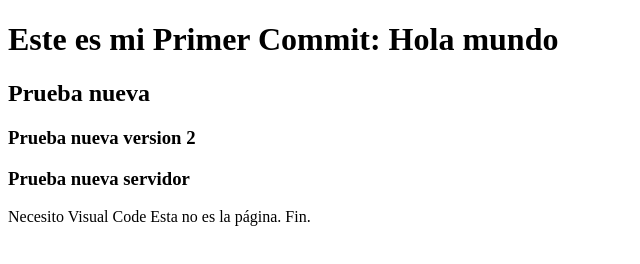
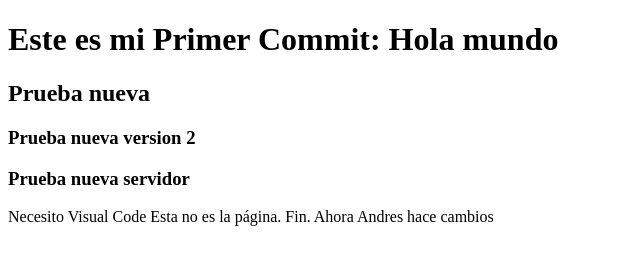
Before and after one commit to beitlab/Probando, a website: page index.html in a window 1280 px wide. Shown: the whole page, without its empty margins (0-640 px from the left). Drawn offline with Linux system fonts and the light colour scheme.

Commit message:
cambios andres

```diff
--- a/index.html
+++ b/index.html
@@ -15,6 +15,8 @@
         Necesito Visual Code
               Esta no es la página. Fin.
 
+              Ahora Andres hace cambios
+
 
 
 </body>
```
